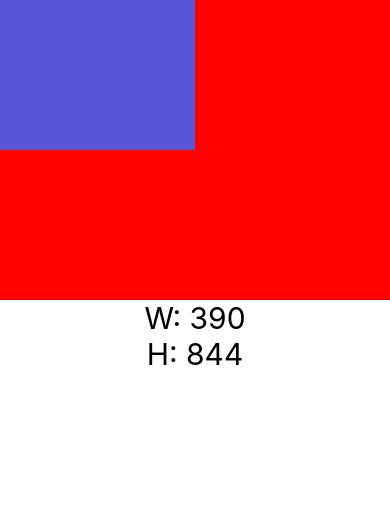
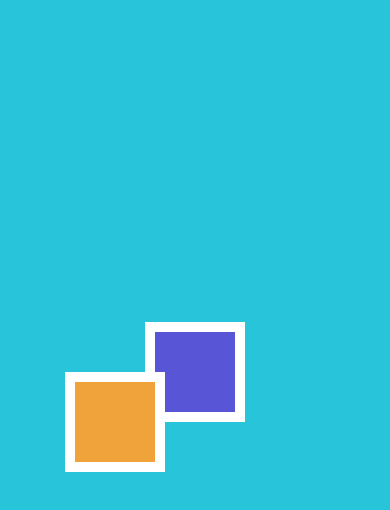
Before and after one commit to Majomon/02-ContadorReactNative, a React Native app: screen / in a window 390 px wide. Shown: the top 510 px of the page. Built offline with nearby package versions, Linux system fonts and the light colour scheme.

Commit message:
Position relative y absolute

```diff
--- a/App.tsx
+++ b/App.tsx
@@ -1,9 +1,10 @@
 import React from 'react';
+import {SafeAreaView} from 'react-native';
+import {PositionScreen} from './src/screens/PositionScreen';
 /* import {HolaMundoScreen} from './src/screens/HolaMundoScreen'; */
 /* import {ContadorScreen} from './src/screens/ContadorScreen'; */
 /* import {BoxObjectModelScreen} from './src/screens/BoxObjectModelScreen'; */
-import {SafeAreaView} from 'react-native';
-import {DimensionesScreen} from './src/screens/DimensionesScreen';
+/* import {DimensionesScreen} from './src/screens/DimensionesScreen'; */
 
 const App = () => {
   return (
@@ -11,7 +12,8 @@
       {/*   <HolaMundoScreen /> */}
       {/*     <ContadorScreen /> */}
       {/*   <BoxObjectModelScreen /> */}
-      <DimensionesScreen />
+      {/*     <DimensionesScreen /> */}
+      <PositionScreen />
     </SafeAreaView>
   );
 };
--- /dev/null
+++ b/src/screens/PositionScreen.tsx
@@ -0,0 +1,36 @@
+import React from 'react';
+import {StyleSheet, View} from 'react-native';
+
+export const PositionScreen = () => {
+  return (
+    <View style={styles.container}>
+      <View style={styles.cajaMorada} />
+      <View style={styles.cajaNaranja} />
+    </View>
+  );
+};
+// Todos las cajas por default tienen position RELATIVE
+const styles = StyleSheet.create({
+  container: {
+    flex: 1,
+    backgroundColor: '#28C4D9',
+    justifyContent: 'center',
+    alignItems: 'center',
+  },
+  cajaMorada: {
+    width: 100,
+    height: 100,
+    backgroundColor: '#5856D6',
+    borderWidth: 10,
+    borderColor: 'white',
+  },
+  cajaNaranja: {
+    width: 100,
+    height: 100,
+    backgroundColor: '#F0A23B',
+    borderWidth: 10,
+    borderColor: 'white',
+    top: -50,
+    left: -80,
+  },
+});
```
